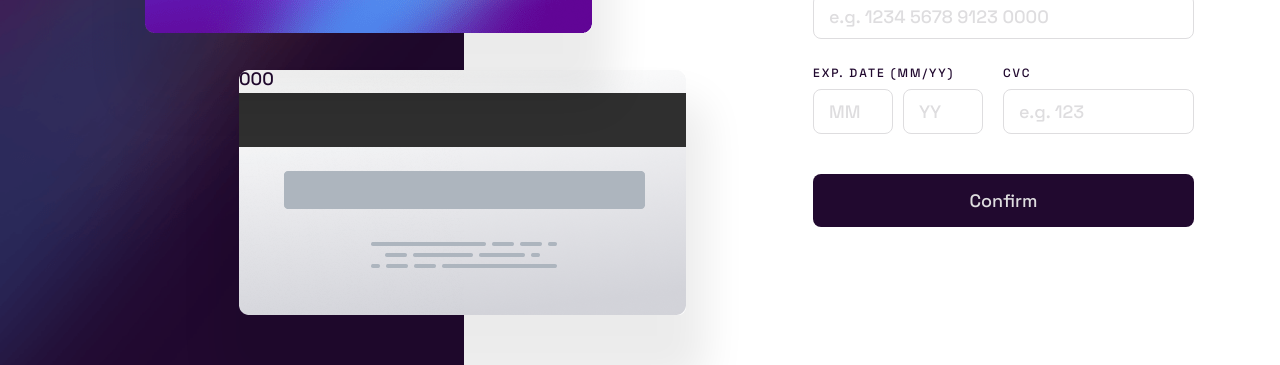
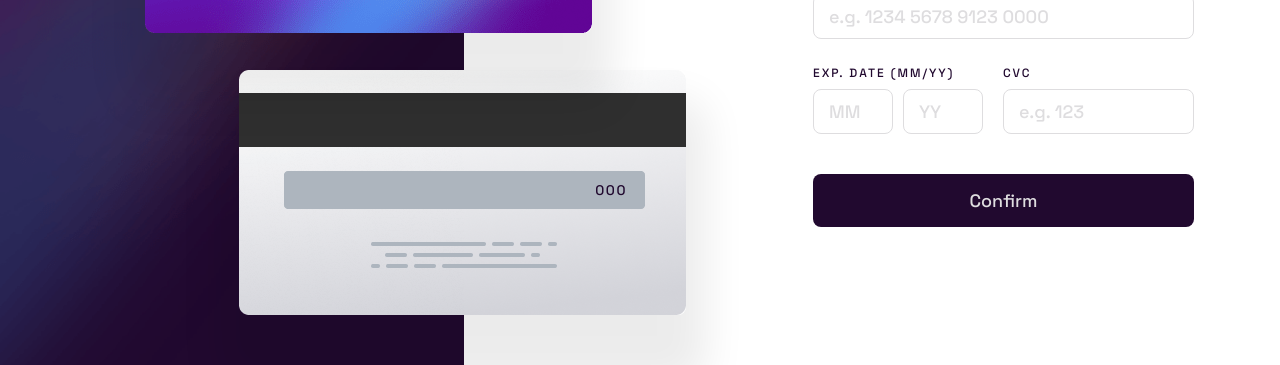
Before and after one commit to khoncharov/FM-Interactive-card-details-form, a website built with Vite: page index.html in a window 1280 px wide. Shown: the part 349-714 px from the top of the page. Built offline with nearby package versions, Linux system fonts and the light colour scheme.

Commit message:
feat: add card cvc

```diff
--- a/index.html
+++ b/index.html
@@ -14,7 +14,9 @@
           <div class="card__front card__shadow">
             0000 0000 0000 0000 Jane Appleseed 00/00
           </div>
-          <div class="card__back card__shadow">000</div>
+          <div class="card__back card__shadow">
+            <p class="card__cvc">000</p>
+          </div>
         </div>
         <div class="form__section">
           <div class="form__container">
--- a/src/styles/_card.scss
+++ b/src/styles/_card.scss
@@ -49,16 +49,31 @@
     background: url("/img/bg-card-back.webp") no-repeat;
     background-size: contain;
     overflow: hidden;
+    padding-inline: 3.6rem;
+    padding-top: 7.5rem;
     grid-column: 3 / 5;
     grid-row: 2 / 4;
     border-radius: 0.6rem;
 
     @media screen and (min-width: $width-switch-point) {
       height: 24.5rem;
+      padding-inline: 5.9rem;
+      padding-top: 11.3rem;
       grid-column: 4 / 7;
       grid-row: 2 / 3;
       align-self: flex-start;
       border-radius: 0.8rem;
+    }
+  }
+
+  &__cvc {
+    text-align: right;
+    font-size: 1rem;
+    letter-spacing: 0.15rem;
+
+    @media screen and (min-width: $width-switch-point) {
+      font-size: 1.4rem;
+      letter-spacing: 0.15rem;
     }
   }
 
```
